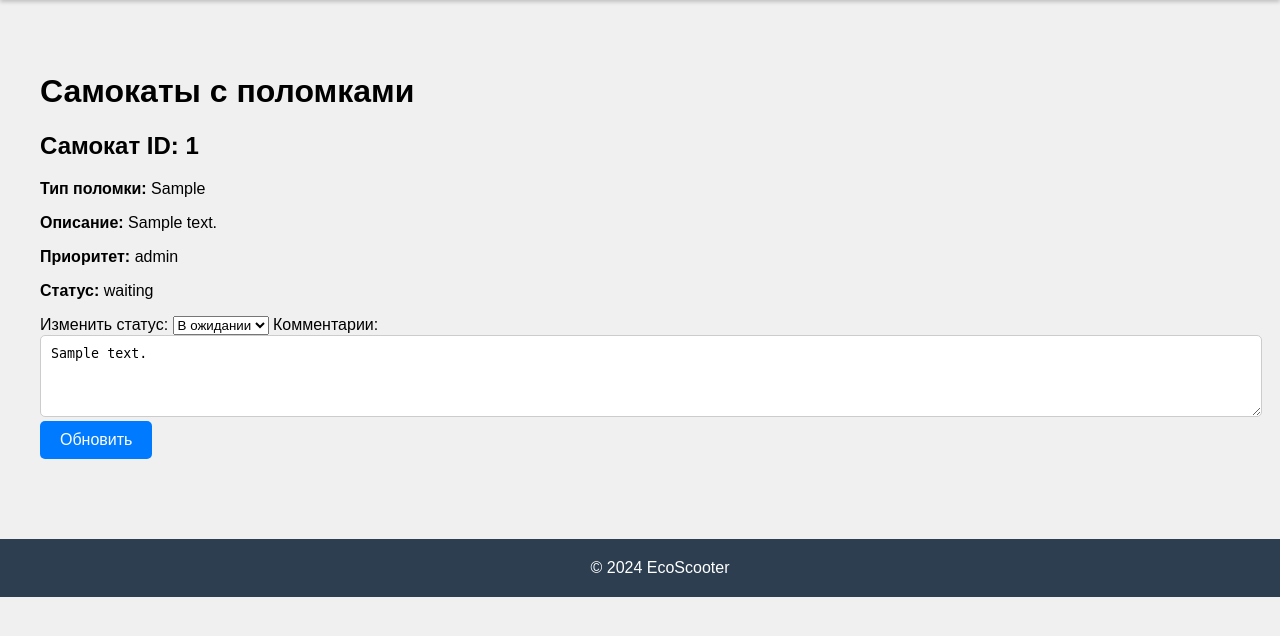
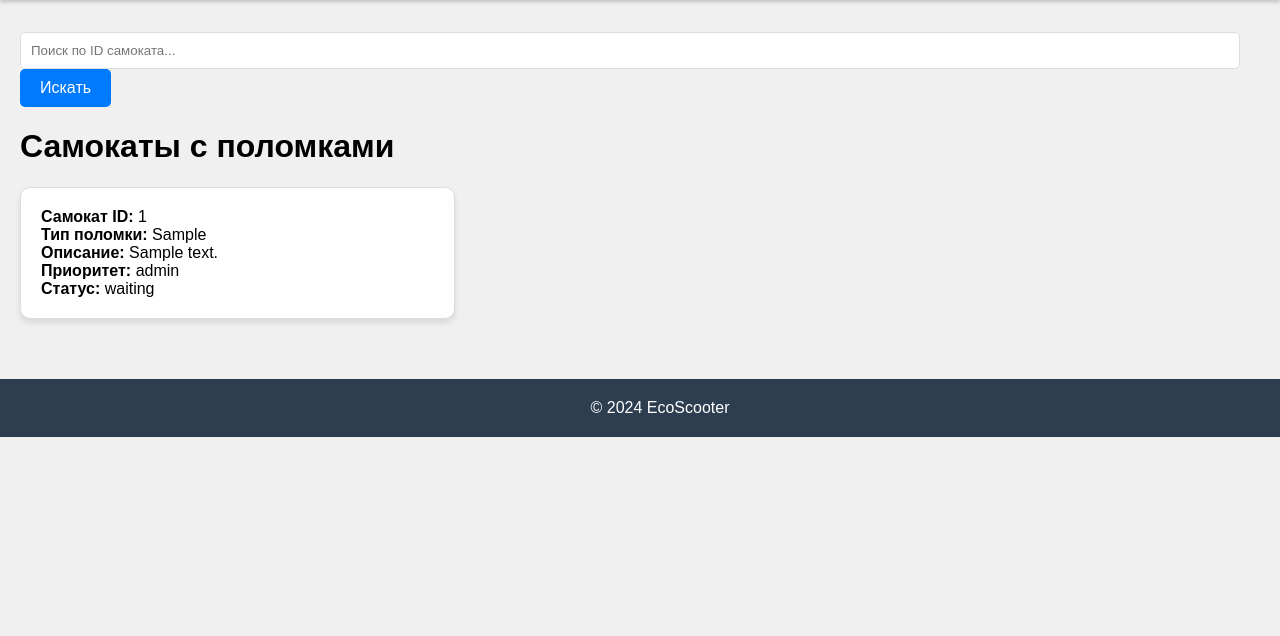
Before and after one commit to nnevdokimov/ecoscooter, a Flask app: template frontend/templates/manage_scooters.html in a window 1280 px wide. Shown: the part 38-674 px from the top of the page. Run offline with Flask 3, Linux system fonts and the light colour scheme; the template is opened without the code that fills it: most values are stand-ins (such as "Sample title", 1, 10 or a date in 2020); parts of the project's set-up code (start-up, migrations or seed data) failed here and were passed over.

Commit message:
+functional for base workers

```diff
--- a/backend/models.py
+++ b/backend/models.py
@@ -1,6 +1,8 @@
 from datetime import datetime
+from typing import Optional
 
-from sqlalchemy import create_engine, Column, Integer, String, Text, Date, DateTime, ForeignKey, Time, TIMESTAMP, Boolean
+from sqlalchemy import create_engine, Column, Integer, String, Text, Date, DateTime, ForeignKey, Time, TIMESTAMP, \
+    Boolean
 from sqlalchemy.ext.declarative import declarative_base
 from sqlalchemy.orm import relationship, sessionmaker
 from passlib.context import CryptContext
--- a/frontend/app.py
+++ b/frontend/app.py
@@ -59,7 +59,7 @@ def load_user(user_id):
     return UserSupport.get(user_id)
 
 
-def access_required(level):
+def access_required(level, upper, higher):
     def decorator(f):
         @wraps(f)
         @login_required
@@ -275,33 +275,41 @@ def statistics():
         return redirect(url_for('index'))
 
 
-@app.route('/manage_scooters', methods=['GET', 'POST'])
+@app.route('/manage_scooters', methods=['GET'])
 @access_required(2)
 def manage_scooters():
     headers = {"Authorization": f"Bearer {session['token']}"}
-    response = requests.get("http://localhost:8000/scooters_with_breakdowns", headers=headers)
+    query = request.args.get('query')
+    if query:
+        response = requests.get(f"http://localhost:8000/breakdowns?query={query}", headers=headers)
+    else:
+        response = requests.get("http://localhost:8000/breakdowns", headers=headers)
     if response.status_code == 200:
         breakdowns = response.json()
         return render_template('manage_scooters.html', breakdowns=breakdowns)
     else:
-        flash('Не удалось получить список самокатов с поломками. Попробуйте снова.', 'error')
+        flash('Не удалось получить данные о самокатах. Попробуйте снова.', 'error')
         return redirect(url_for('index'))
 
 
-@app.route('/update_breakdown_status/<int:breakdown_id>', methods=['POST'])
+
+
+@app.route('/update_breakdown/<int:breakdown_id>', methods=['POST'])
 @access_required(2)
-def update_breakdown_status(breakdown_id):
+def update_breakdown(breakdown_id):
     headers = {"Authorization": f"Bearer {session['token']}"}
     data = {
         "status": request.form['status'],
-        "comments": request.form.get('comments', '')
+        "maintenance_notes": request.form['maintenance_notes'],
+        "priority_level": request.form['priority_level']
     }
-    response = requests.put(f"http://localhost:8000/update_breakdown_status/{breakdown_id}", data=data, headers=headers)
+    response = requests.put(f"http://localhost:8000/breakdowns/{breakdown_id}", json=data, headers=headers)
     if response.status_code == 200:
-        flash('Статус поломки обновлен успешно.', 'success')
+        flash('Данные о поломке успешно обновлены.', 'success')
     else:
-        flash('Ошибка при обновлении статуса поломки. Попробуйте снова.', 'error')
+        flash('Ошибка при обновлении данных о поломке. Попробуйте снова.', 'error')
     return redirect(url_for('manage_scooters'))
+
 
 
 if __name__ == '__main__':
--- a/frontend/templates/base.html
+++ b/frontend/templates/base.html
@@ -241,16 +241,115 @@
             cursor: pointer;
         }
 
-        @media (max-width: 768px) {
-            .appeal {
-                width: calc(50% - 20px);
-            }
+        .search-container {
+            margin-bottom: 20px;
         }
 
-        @media (max-width: 480px) {
-            .appeal {
-                width: 100%;
-            }
+        .search-container input {
+            padding: 10px;
+            border: 1px solid #ddd;
+            border-radius: 5px;
+            width: calc(100% - 42px);
+            margin-right: 10px;
+        }
+
+        .search-container button {
+            padding: 10px 20px;
+            background-color: #007BFF;
+            color: white;
+            border: none;
+            border-radius: 5px;
+            cursor: pointer;
+        }
+
+        .search-container button:hover {
+            background-color: #0056b3;
+        }
+
+        .scooter-container {
+            display: flex;
+            flex-wrap: wrap;
+            gap: 20px;
+        }
+
+        .scooter {
+            background: #fff;
+            border: 1px solid #ddd;
+            border-radius: 10px;
+            padding: 20px;
+            box-shadow: 0 4px 6px rgba(0, 0, 0, 0.1);
+            width: calc(33.333% - 20px);
+            cursor: pointer;
+            text-decoration: none;
+            color: inherit;
+        }
+
+        .scooter:hover {
+            box-shadow: 0 6px 12px rgba(0, 0, 0, 0.15);
+        }
+
+        .modal {
+            display: none;
+            position: fixed;
+            z-index: 1001;
+            left: 0;
+            top: 0;
+            width: 100%;
+            height: 100%;
+            overflow: auto;
+            background-color: rgba(0, 0, 0, 0.4);
+        }
+
+        .modal-content {
+            background-color: #fff;
+            margin: 15% auto;
+            padding: 20px;
+            border: 1px solid #888;
+            width: 80%;
+            max-width: 500px;
+            border-radius: 10px;
+            box-shadow: 0 5px 15px rgba(0, 0, 0, 0.3);
+        }
+
+        .close {
+            color: #aaa;
+            float: right;
+            font-size: 28px;
+            font-weight: bold;
+        }
+
+        .close:hover, .close:focus {
+            color: black;
+            text-decoration: none;
+            cursor: pointer;
+        }
+
+        .modal-buttons {
+            display: flex;
+            justify-content: space-between;
+        }
+
+        .modal-buttons button {
+            padding: 10px 20px;
+            border: none;
+            border-radius: 5px;
+            background-color: #007bff;
+            color: white;
+            font-size: 16px;
+            cursor: pointer;
+            transition: background-color 0.2s;
+        }
+
+        .modal-buttons button:hover {
+            background-color: #0056b3;
+        }
+
+        .modal-buttons button.cancel {
+            background-color: #dc3545;
+        }
+
+        .modal-buttons button.cancel:hover {
+            background-color: #c82333;
         }
     </style>
 </head>
--- a/frontend/templates/manage_scooters.html
+++ b/frontend/templates/manage_scooters.html
@@ -3,32 +3,88 @@
 {% block title %}Управление самокатами{% endblock %}
 
 {% block content %}
-<div class="container">
-    <h1>Самокаты с поломками</h1>
+<div class="search-container">
+    <form method="get" action="{{ url_for('manage_scooters') }}">
+        <input type="text" name="query" placeholder="Поиск по ID самоката...">
+        <button type="submit">Искать</button>
+    </form>
+</div>
+
+<h1>Самокаты с поломками</h1>
+<div class="scooter-container">
     {% for breakdown in breakdowns %}
-    <div class="scooter-item">
-        <h2>Самокат ID: {{ breakdown.item_id }}</h2>
-        <p><strong>Тип поломки:</strong> {{ breakdown.breakdown_type }}</p>
-        <p><strong>Описание:</strong> {{ breakdown.description }}</p>
-        <p><strong>Приоритет:</strong> {{ breakdown.priority_level }}</p>
-        <p><strong>Статус:</strong> {{ breakdown.status }}</p>
+    <div class="scooter" onclick="openEditModal({{ breakdown.breakdown_id }}, {{ breakdown.item_id }}, '{{ breakdown.breakdown_type }}', '{{ breakdown.description }}', '{{ breakdown.priority_level }}', '{{ breakdown.status }}', '{{ breakdown.maintenance_notes }}')">
+        <strong>Самокат ID:</strong> {{ breakdown.item_id }}<br>
+        <strong>Тип поломки:</strong> {{ breakdown.breakdown_type }}<br>
+        <strong>Описание:</strong> {{ breakdown.description }}<br>
+        <strong>Приоритет:</strong> {{ breakdown.priority_level }}<br>
+        <strong>Статус:</strong> {{ breakdown.status }}
+    </div>
+    {% endfor %}
+</div>
 
-        <form action="{{ url_for('update_breakdown_status', breakdown_id=breakdown.breakdown_id) }}" method="post">
-            <label for="status">Изменить статус:</label>
-            <select name="status" id="status">
-                <option value="pending" {% if breakdown.status == 'pending' %}selected{% endif %}>В ожидании</option>
-                <option value="in_progress" {% if breakdown.status == 'in_progress' %}selected{% endif %}>В процессе</option>
-                <option value="resolved" {% if breakdown.status == 'resolved' %}selected{% endif %}>Решено</option>
+<!-- Modal -->
+<div id="editModal" class="modal">
+    <div class="modal-content">
+        <span class="close" onclick="closeEditModal()">&times;</span>
+        <h2>Редактировать поломку</h2>
+        <form method="post" action="" id="updateForm">
+            <input type="hidden" id="breakdown_id" name="breakdown_id">
+            <label for="item_id">Самокат ID:</label>
+            <input type="text" id="item_id" name="item_id" readonly>
+
+            <label for="breakdown_type">Тип поломки:</label>
+            <input type="text" id="breakdown_type" name="breakdown_type" readonly>
+
+            <label for="description">Описание:</label>
+            <textarea id="description" name="description" readonly></textarea>
+
+            <label for="priority_level">Приоритет:</label>
+            <select id="priority_level" name="priority_level">
+                <option value="Low">Low</option>
+                <option value="Medium">Medium</option>
+                <option value="High">High</option>
             </select>
 
-            <label for="comments">Комментарии:</label>
-            <textarea name="comments" id="comments" rows="4">{{ breakdown.maintenance_notes }}</textarea>
+            <label for="status">Статус:</label>
+            <select id="status" name="status">
+                <option value="pending">pending</option>
+                <option value="in_progress">in_progress</option>
+                <option value="resolved">resolved</option>
+            </select>
 
-            <button type="submit">Обновить</button>
+            <label for="maintenance_notes">Комментарии:</label>
+            <textarea id="maintenance_notes" name="maintenance_notes"></textarea>
+
+            <div class="modal-buttons">
+                <button type="submit">Обновить</button>
+                <button type="button" class="cancel" onclick="closeEditModal()">Отмена</button>
+            </div>
         </form>
     </div>
-    {% else %}
-    <p>Нет самокатов с поломками.</p>
-    {% endfor %}
 </div>
+
+<script>
+    function openEditModal(breakdown_id, item_id, breakdown_type, description, priority_level, status, maintenance_notes) {
+        document.getElementById('breakdown_id').value = breakdown_id;
+        document.getElementById('item_id').value = item_id;
+        document.getElementById('breakdown_type').value = breakdown_type;
+        document.getElementById('description').value = description;
+        document.getElementById('priority_level').value = priority_level;
+        document.getElementById('status').value = status;
+        document.getElementById('maintenance_notes').value = maintenance_notes;
+        document.getElementById('updateForm').action = `/update_breakdown/${breakdown_id}`;
+        document.getElementById('editModal').style.display = 'block';
+    }
+
+    function closeEditModal() {
+        document.getElementById('editModal').style.display = 'none';
+    }
+
+    window.onclick = function(event) {
+        if (event.target == document.getElementById('editModal')) {
+            closeEditModal();
+        }
+    }
+</script>
 {% endblock %}
```
Also changed, not shown: backend/app.py (+17 -19 lines), backend/schemas.py (+22 -8 lines).
